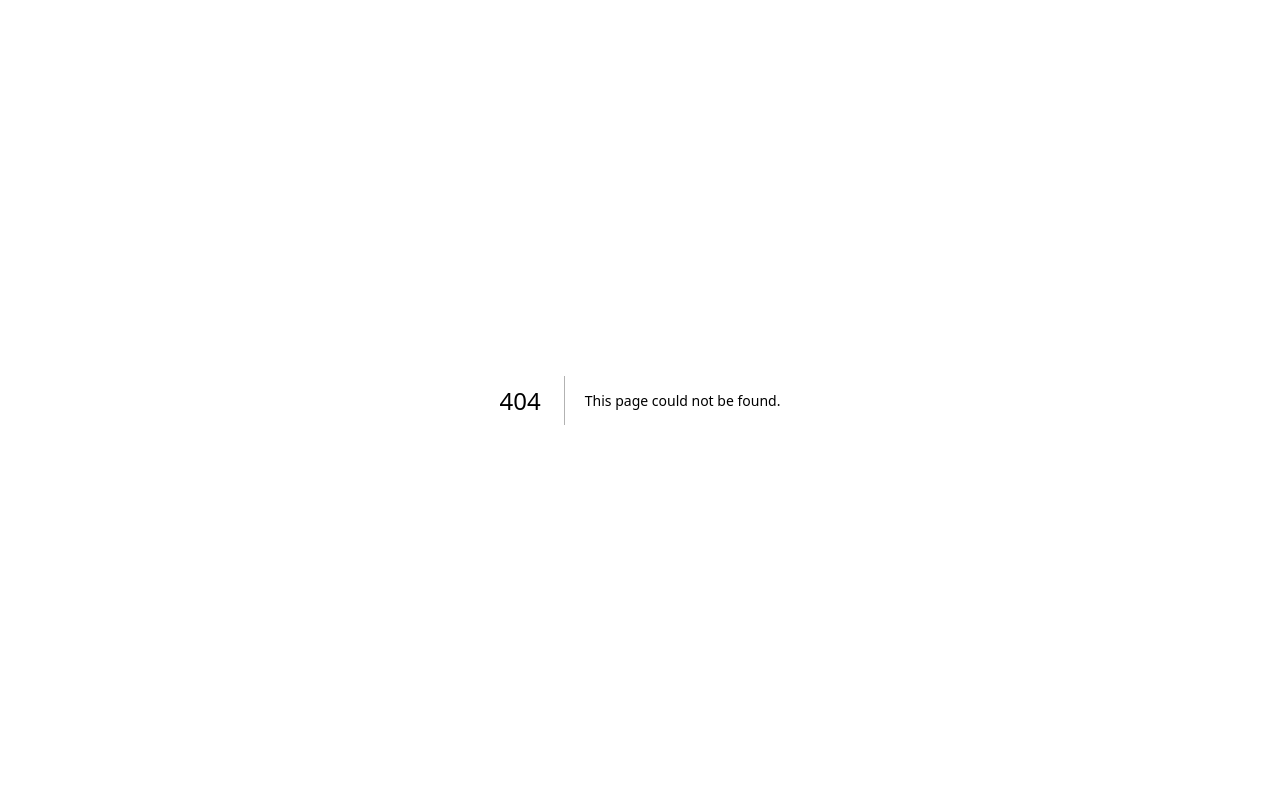
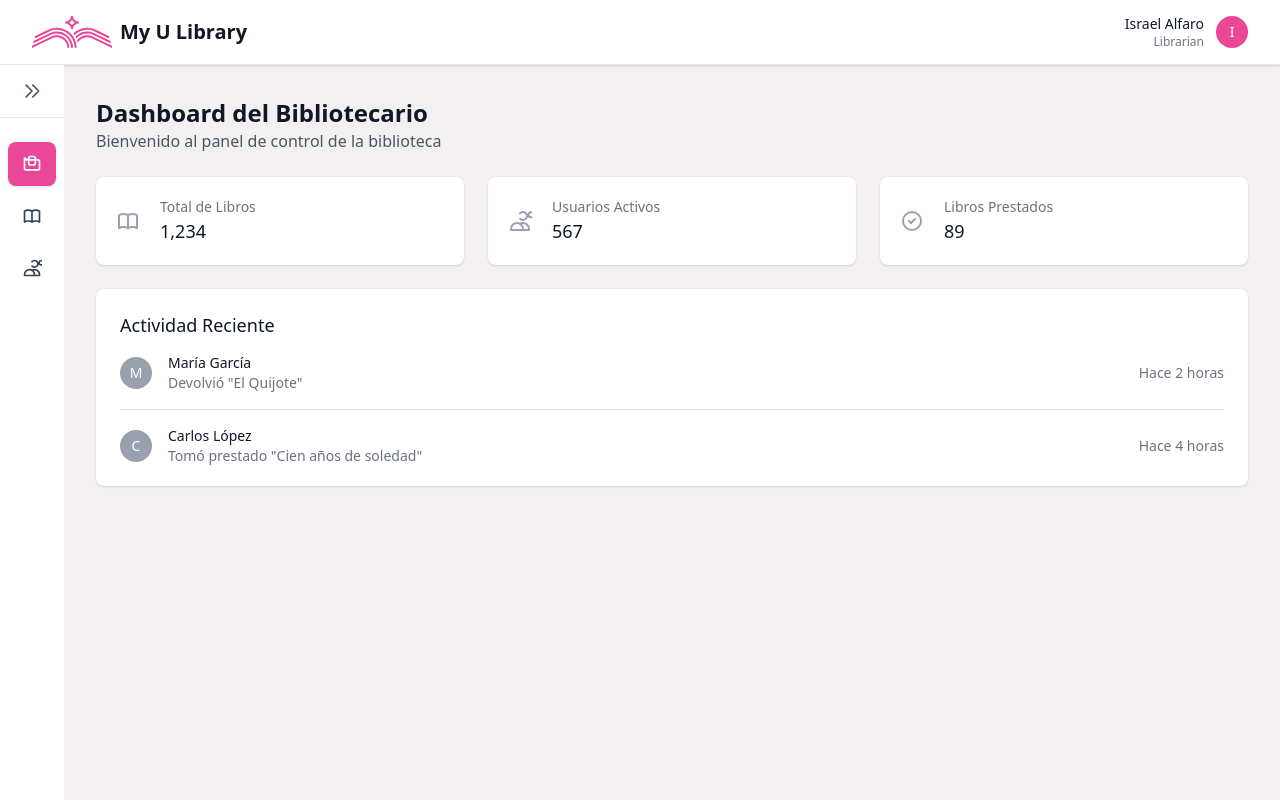
Before and after one commit to iKronyck/my-u-library-ui, a Next.js app: page /dashboard/librarian in a window 1280 px wide. Before the commit this address had no page. Built offline with nearby package versions, Linux system fonts and the light colour scheme.

Commit message:
feat: create LibrarianDashboard component for library management overview

```diff
--- /dev/null
+++ b/src/app/dashboard/librarian/page.tsx
@@ -0,0 +1,160 @@
+export default function LibrarianDashboard() {
+  return (
+    <div className="space-y-6">
+      <div>
+        <h1 className="text-2xl font-bold text-gray-900">
+          Dashboard del Bibliotecario
+        </h1>
+        <p className="text-gray-600">
+          Bienvenido al panel de control de la biblioteca
+        </p>
+      </div>
+
+      <div className="grid grid-cols-1 md:grid-cols-2 lg:grid-cols-3 gap-6">
+        <div className="bg-white overflow-hidden shadow rounded-lg">
+          <div className="p-5">
+            <div className="flex items-center">
+              <div className="flex-shrink-0">
+                <svg
+                  className="h-6 w-6 text-gray-400"
+                  fill="none"
+                  viewBox="0 0 24 24"
+                  stroke="currentColor"
+                >
+                  <path
+                    strokeLinecap="round"
+                    strokeLinejoin="round"
+                    strokeWidth={2}
+                    d="M12 6.253v13m0-13C10.832 5.477 9.246 5 7.5 5S4.168 5.477 3 6.253v13C4.168 18.477 5.754 18 7.5 18s3.332.477 4.5 1.253m0-13C13.168 5.477 14.754 5 16.5 5c1.746 0 3.332.477 4.5 1.253v13C19.832 18.477 18.246 18 16.5 18c-1.746 0-3.332.477-4.5 1.253"
+                  />
+                </svg>
+              </div>
+              <div className="ml-5 w-0 flex-1">
+                <dl>
+                  <dt className="text-sm font-medium text-gray-500 truncate">
+                    Total de Libros
+                  </dt>
+                  <dd className="text-lg font-medium text-gray-900">1,234</dd>
+                </dl>
+              </div>
+            </div>
+          </div>
+        </div>
+
+        <div className="bg-white overflow-hidden shadow rounded-lg">
+          <div className="p-5">
+            <div className="flex items-center">
+              <div className="flex-shrink-0">
+                <svg
+                  className="h-6 w-6 text-gray-400"
+                  fill="none"
+                  viewBox="0 0 24 24"
+                  stroke="currentColor"
+                >
+                  <path
+                    strokeLinecap="round"
+                    strokeLinejoin="round"
+                    strokeWidth={2}
+                    d="M12 4.354a4 4 0 110 5.292M15 21H3v-1a6 6 0 0112 0v1zm0 0h6v-1a6 6 0 00-9-5.197m13.5-9a2.5 2.5 0 11-5 0 2.5 2.5 0 015 0z"
+                  />
+                </svg>
+              </div>
+              <div className="ml-5 w-0 flex-1">
+                <dl>
+                  <dt className="text-sm font-medium text-gray-500 truncate">
+                    Usuarios Activos
+                  </dt>
+                  <dd className="text-lg font-medium text-gray-900">567</dd>
+                </dl>
+              </div>
+            </div>
+          </div>
+        </div>
+
+        <div className="bg-white overflow-hidden shadow rounded-lg">
+          <div className="p-5">
+            <div className="flex items-center">
+              <div className="flex-shrink-0">
+                <svg
+                  className="h-6 w-6 text-gray-400"
+                  fill="none"
+                  viewBox="0 0 24 24"
+                  stroke="currentColor"
+                >
+                  <path
+                    strokeLinecap="round"
+                    strokeLinejoin="round"
+                    strokeWidth={2}
+                    d="M9 12l2 2 4-4m6 2a9 9 0 11-18 0 9 9 0 0118 0z"
+                  />
+                </svg>
+              </div>
+              <div className="ml-5 w-0 flex-1">
+                <dl>
+                  <dt className="text-sm font-medium text-gray-500 truncate">
+                    Libros Prestados
+                  </dt>
+                  <dd className="text-lg font-medium text-gray-900">89</dd>
+                </dl>
+              </div>
+            </div>
+          </div>
+        </div>
+      </div>
+
+      <div className="bg-white shadow rounded-lg">
+        <div className="px-4 py-5 sm:p-6">
+          <h3 className="text-lg leading-6 font-medium text-gray-900">
+            Actividad Reciente
+          </h3>
+          <div className="mt-5">
+            <div className="flow-root">
+              <ul className="-my-5 divide-y divide-gray-200">
+                <li className="py-4">
+                  <div className="flex items-center space-x-4">
+                    <div className="flex-shrink-0">
+                      <div className="h-8 w-8 rounded-full bg-gray-400 flex items-center justify-center">
+                        <span className="text-sm font-medium text-white">
+                          M
+                        </span>
+                      </div>
+                    </div>
+                    <div className="flex-1 min-w-0">
+                      <p className="text-sm font-medium text-gray-900">
+                        María García
+                      </p>
+                      <p className="text-sm text-gray-500">
+                        Devolvió &quot;El Quijote&quot;
+                      </p>
+                    </div>
+                    <div className="text-sm text-gray-500">Hace 2 horas</div>
+                  </div>
+                </li>
+                <li className="py-4">
+                  <div className="flex items-center space-x-4">
+                    <div className="flex-shrink-0">
+                      <div className="h-8 w-8 rounded-full bg-gray-400 flex items-center justify-center">
+                        <span className="text-sm font-medium text-white">
+                          C
+                        </span>
+                      </div>
+                    </div>
+                    <div className="flex-1 min-w-0">
+                      <p className="text-sm font-medium text-gray-900">
+                        Carlos López
+                      </p>
+                      <p className="text-sm text-gray-500">
+                        Tomó prestado &quot;Cien años de soledad&quot;
+                      </p>
+                    </div>
+                    <div className="text-sm text-gray-500">Hace 4 horas</div>
+                  </div>
+                </li>
+              </ul>
+            </div>
+          </div>
+        </div>
+      </div>
+    </div>
+  );
+}
```
